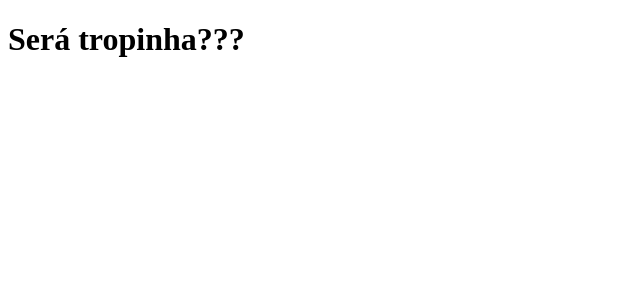
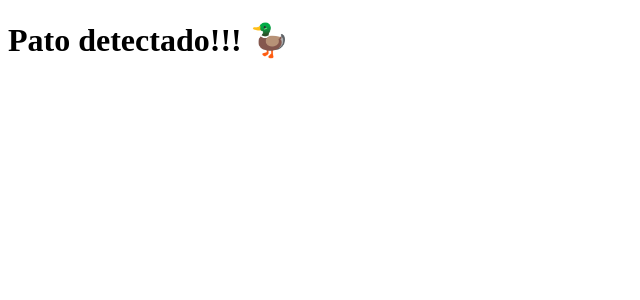
Before and after one commit to LuanVictr/clone-tabnews, a Next.js app: page / in a window 1280 px wide. Shown: the top 300 px of the page, without its empty margins (0-640 px from the left). Built offline with nearby package versions, Linux system fonts and the light colour scheme.

Commit message:
feat: adicionando frase com timeout teste

```diff
--- a/src/pages/index.js
+++ b/src/pages/index.js
@@ -1,5 +1,18 @@
+import React from "react";
+import { useState, useEffect } from "react";
+
 function Home() {
-    return <h1>Será tropinha???</h1>
+    const [message, setMessage] = useState('Analisando...');
+
+  useEffect(() => {
+    const timer = setTimeout(() => {
+      setMessage('Pato detectado!!! 🦆');
+    }, 5000);
+
+    return () => clearTimeout(timer);
+  }, [])
+
+    return <h1>{message}</h1>
 }
 
 export default Home;
```
